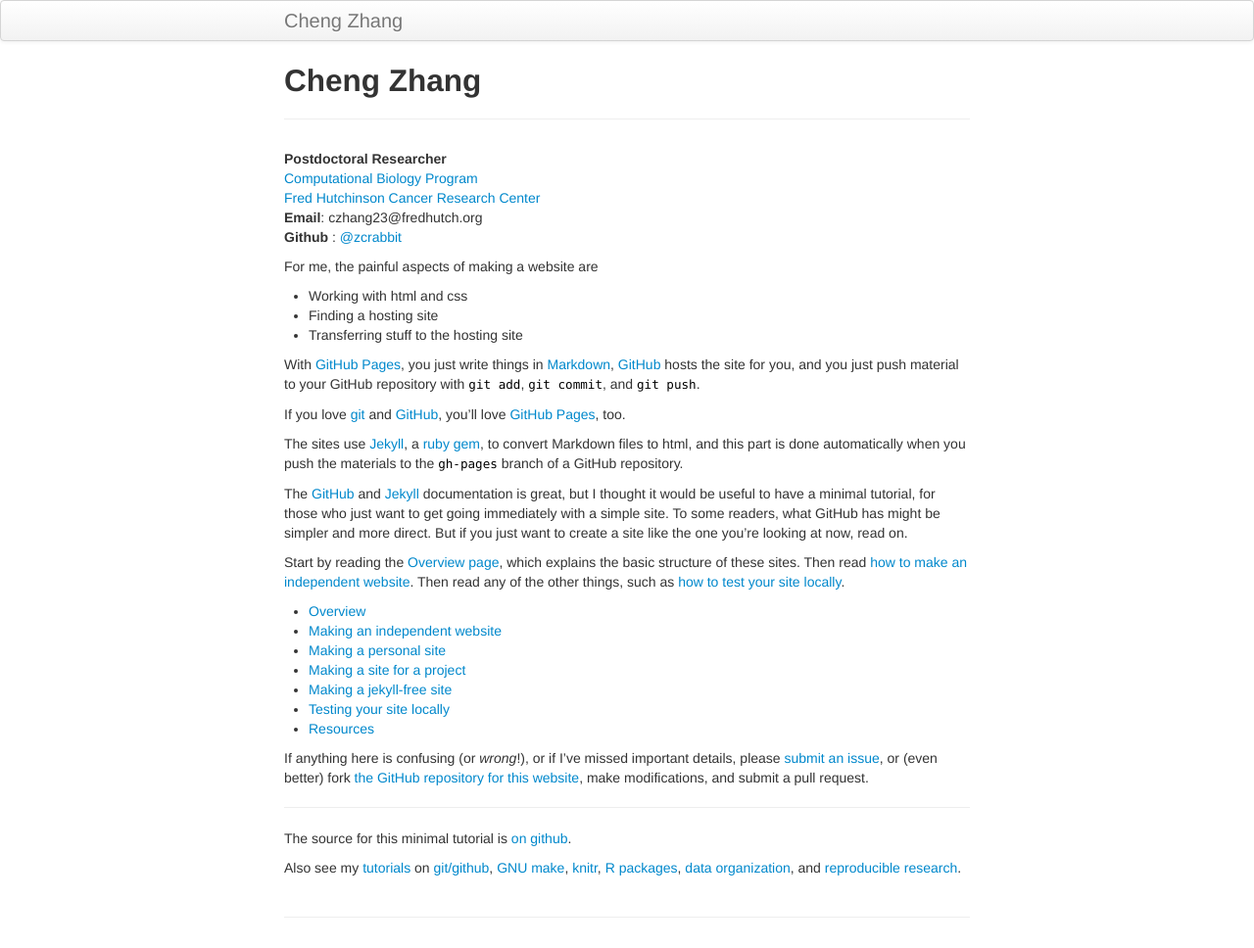
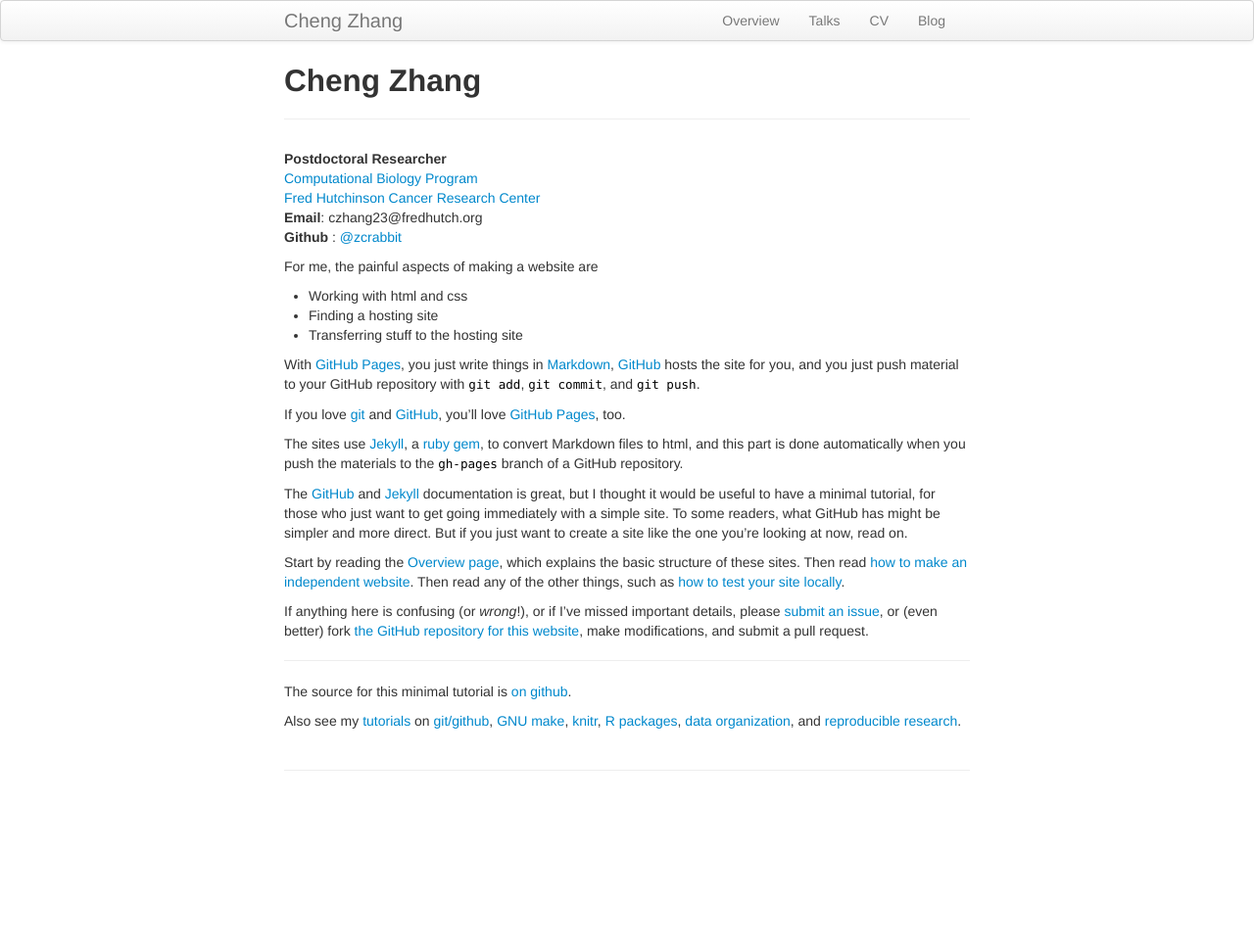
Before and after one commit to qinliuliuqin/czhang.me, a Jekyll site: the page built from index.md, in a window 1280 px wide. Shown: the whole page at 98% size. Built offline with Jekyll 4.4.1, drawn with Linux system fonts in a browser that asks for light colours; after the commit the page ends 900 px from its top, so only the background shows below that.

```diff
--- a/_includes/themes/twitter/default.html
+++ b/_includes/themes/twitter/default.html
@@ -32,6 +32,11 @@
       <div class="navbar-inner">
         <div class="container-narrow">
           <a class="brand" href="{{ HOME_PATH }}">{{ site.title }}</a>
+		  <ul class="nav">
+			  <li><a href="{{ BASE_PATH }}/pages/overview.html">Overview</a></li>
+			  <li><a href="{{ BASE_PATH }}/pages/independent_site.html">Talks</a></li>
+			  <li><a href="{{ BASE_PATH }}/pages/project_site.html">CV</a></li>
+			  <li><a href="{{ BASE_PATH }}/pages/resources.html">Blog</a></li>
         </div>
       </div>
     </div>
--- a/index.md
+++ b/index.md
@@ -45,13 +45,13 @@ explains the basic structure of these sites. Then read
 read any of the other things, such as
 [how to test your site locally](pages/local_test.html).
 
-- [Overview](pages/overview.html)
+<!-- - [Overview](pages/overview.html)
 - [Making an independent website](pages/independent_site.html)
 - [Making a personal site](pages/user_site.html)
 - [Making a site for a project](pages/project_site.html)
 - [Making a jekyll-free site](pages/nojekyll.html)
 - [Testing your site locally](pages/local_test.html)
-- [Resources](pages/resources.html)
+- [Resources](pages/resources.html) -->
 
 If anything here is confusing (or _wrong_!), or if I've missed
 important details, please
```
Also changed, not shown: 1 other file.
